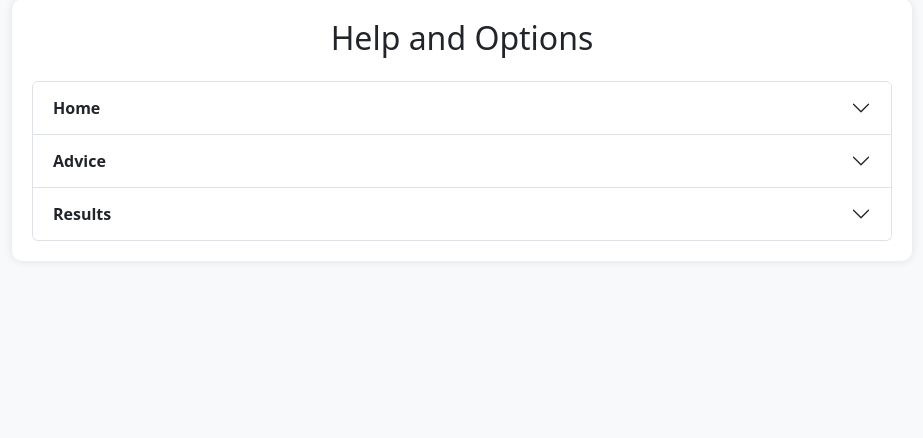
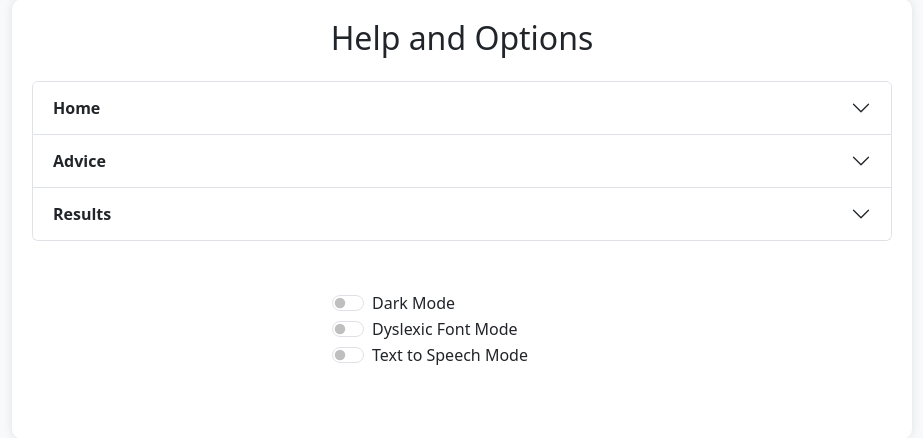
Before and after one commit to Kanav1290/ichack25, a Flask app: page /help in a window 1280 px wide. Shown: the part 87-525 px from the top of the page, without its empty margins (178-1101 px from the left). Run offline with Flask 3, Linux system fonts and the light colour scheme.

Commit message:
added options in help

```diff
--- a/static/styles.css
+++ b/static/styles.css
@@ -95,6 +95,12 @@ body {
     border-radius: 10px;
     box-shadow: 0 0 10px rgba(0, 0, 0, 0.1);
 }
+.optionsContainer {
+    max-width: 300px;
+    margin: 30px auto;
+    background: white;
+    padding: 20px;
+}
 .accordion-button {
     font-weight: bold;
 }
--- a/templates/help.html
+++ b/templates/help.html
@@ -97,6 +97,25 @@
             </div>
 
         </div>
+
+        <div class="mt-4"></div>
+
+        <div class="optionsContainer">
+            <div class="form-check form-switch justify-content-center">
+                <input class="form-check-input" type="checkbox" id="flexSwitchCheckDefault">
+                <label class="form-check-label" for="flexSwitchCheckDefault">Dark Mode</label>
+            </div>
+
+            <div class="form-check form-switch justify-content-center">
+                <input class="form-check-input" type="checkbox" id="flexSwitchCheckDefault">
+                <label class="form-check-label" for="flexSwitchCheckDefault">Dyslexic Font Mode</label>
+            </div>
+
+            <div class="form-check form-switch justify-content-center">
+                <input class="form-check-input" type="checkbox" id="flexSwitchCheckDefault">
+                <label class="form-check-label" for="flexSwitchCheckDefault">Text to Speech Mode</label>
+            </div>
+        </div>
     </div>
 
     <!-- Bootstrap JS -->
```
Also changed, not shown: 1 other file.
